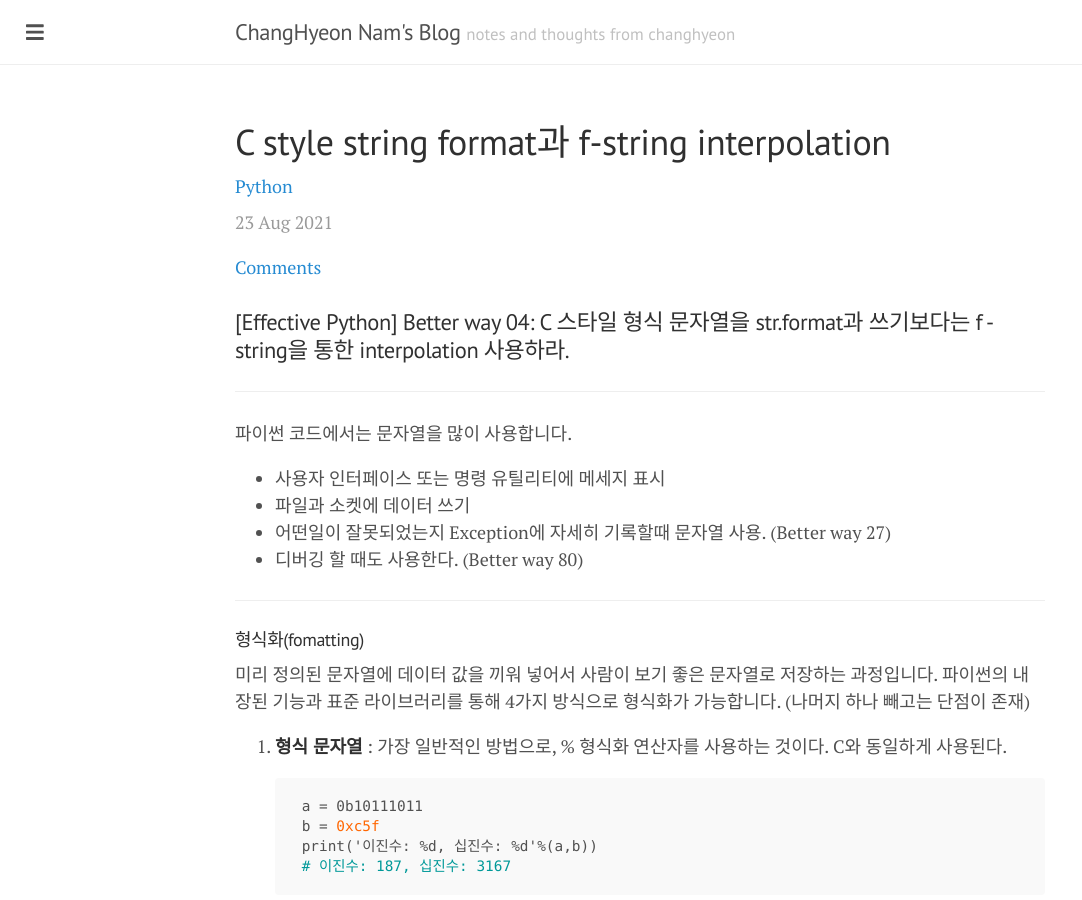
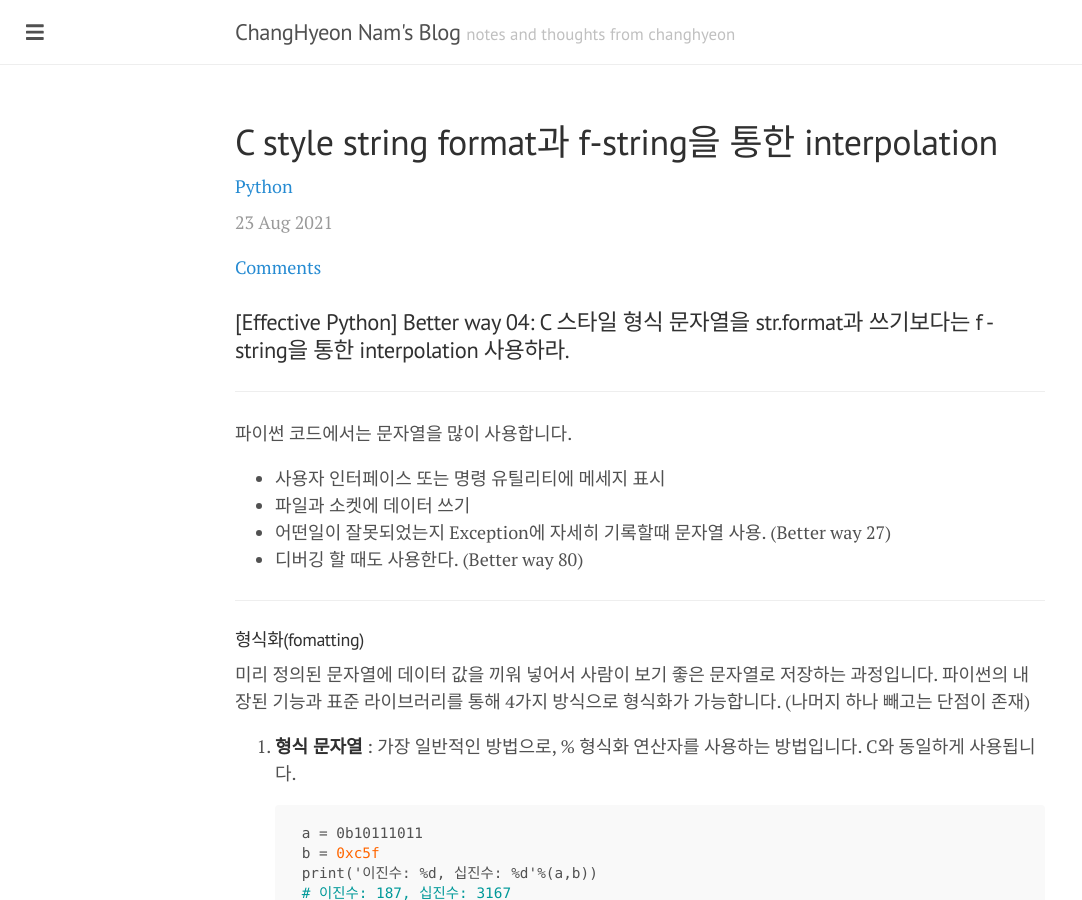
Before and after one commit to changhyeonnam/changhyeonnam.github.io, a Jekyll site: the page built from _posts/2021/2021-08-23-python_bw04_f_string.md, in a window 1280 px wide and 900 px high. Shown: the whole window, without its empty margins (0-1082 px from the left). Built offline with Jekyll 4.4.1, drawn with Linux system fonts in a browser that asks for light colours; nearby versions of some CDN libraries; comment, search, counter and statistics services are not loaded; some of the changed text lies outside the part shown.

Commit message:
Update 2021-08-23-python_bw04_f_string.md

````diff
--- a/_posts/2021/2021-08-23-python_bw04_f_string.md
+++ b/_posts/2021/2021-08-23-python_bw04_f_string.md
@@ -1,5 +1,5 @@
 ---
-title: C style string format과 f-string interpolation
+title: C style string format과 f-string을 통한 interpolation
 layout: post
 Created: August 22, 2021 5:44 PM
 tags:
@@ -24,7 +24,7 @@ comments: true
 
 미리 정의된 문자열에 데이터 값을 끼워 넣어서 사람이 보기 좋은 문자열로 저장하는 과정입니다. 파이썬의 내장된 기능과 표준 라이브러리를 통해 4가지 방식으로 형식화가 가능합니다. (나머지 하나 빼고는 단점이  존재)
 
-1. **형식 문자열** : 가장 일반적인 방법으로, % 형식화 연산자를 사용하는 것이다. C와 동일하게 사용된다.
+1. **형식 문자열** : 가장 일반적인 방법으로, % 형식화 연산자를 사용하는 방법입니다. C와 동일하게 사용됩니다.
 
     ```cpp
     a = 0b10111011
@@ -33,7 +33,7 @@ comments: true
     # 이진수: 187, 십진수: 3167
     ```
 
-    % 왼쪽에 들어가는 미리 정의된 텍스트를 **형식  문자열**이라고 합니다. C에서 제공하는 형식 문자열의 대부분 기능을 파이썬에서 제공합니다. (소수점 위치, 패딩, 좌우 정렬 등)
+    % 왼쪽에 들어가는 미리 정의된 텍스트를 **형식  문자열** 이라고 합니다. C에서 제공하는 형식 문자열의 대부분 기능을 파이썬에서 제공합니다. (소수점 위치, 패딩, 좌우 정렬 등)
 
     파이썬에서 C 스타일 형식 문자열을 사용하는 데는 4가지 문제점이 있습니다.
 
@@ -127,6 +127,6 @@ comments: true
             assert before == after
         ```
 
-2. **내장 함수 format과 str.format**
+2. **내장 함수 format** 과 **str.format**
 
 내일 이어서 !
````
